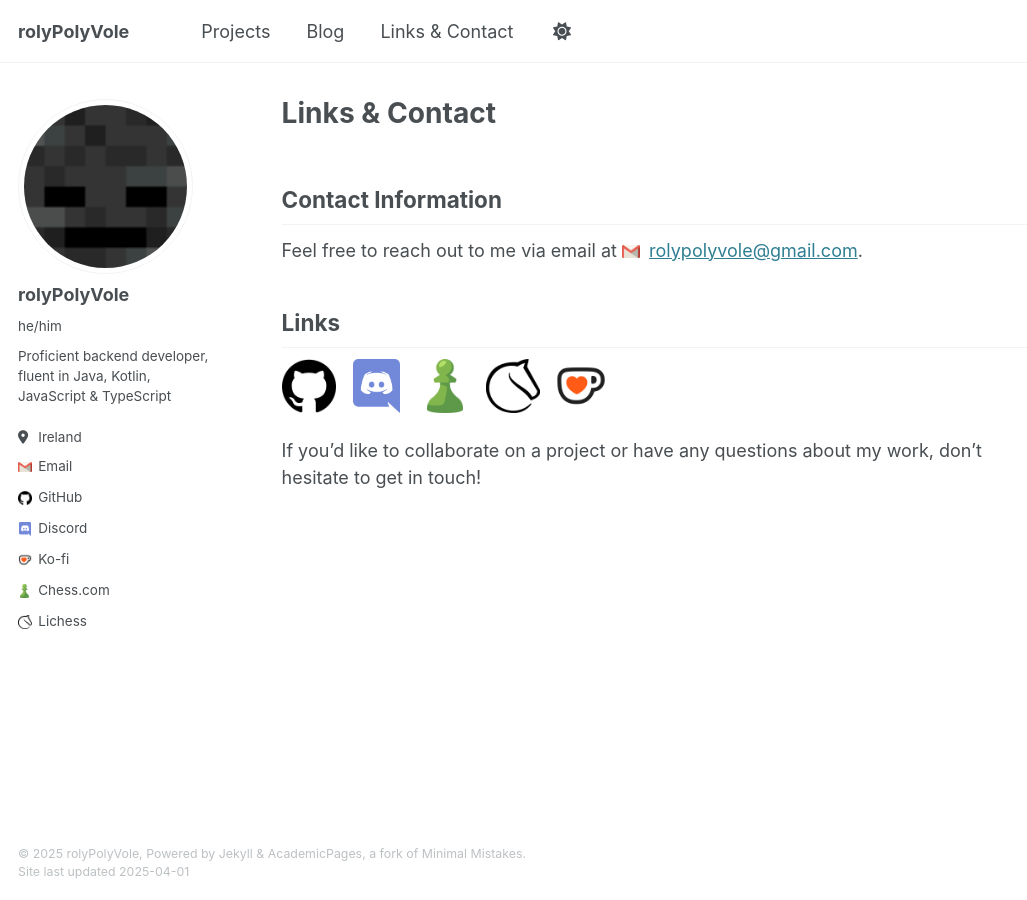
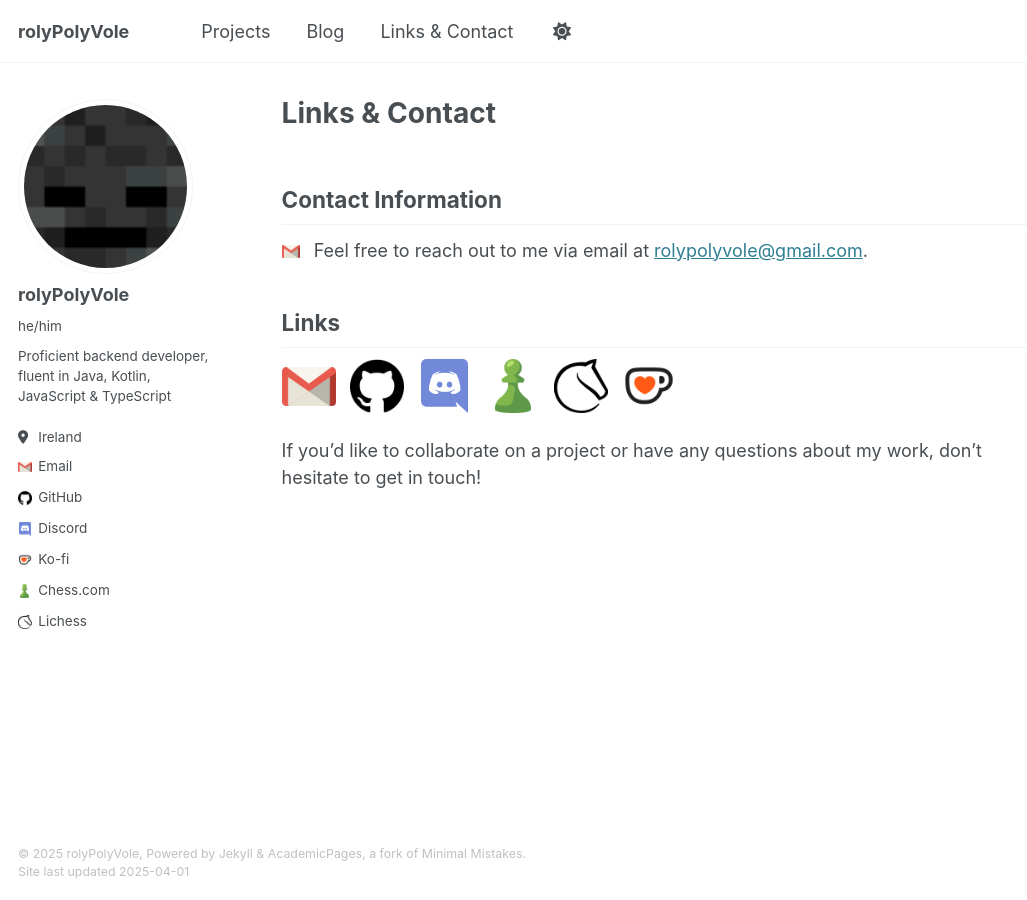
Before and after one commit to rolyPolyVole/rolyPolyVole.github.io, a Jekyll site: the page built from _pages/contact.md, in a window 1280 px wide. Shown: the whole page, without its empty margins (0-1027 px from the left). Built offline with Jekyll 4.4.1, drawn with Linux system fonts in a browser that asks for light colours.

Commit message:
Add email icon

```diff
--- a/_pages/contact.md
+++ b/_pages/contact.md
@@ -7,10 +7,11 @@ author_profile: true
 
 ## Contact Information
 
-Feel free to reach out to me via email at <img src="/images/custom_icons/email.png" alt="Email" style="width: 1em; height: 1em; object-fit: contain; margin-right: 0.5em; vertical-align: middle;">[rolypolyvole@gmail.com](mailto:rolypolyvole@gmail.com).
+<img src="/images/custom_icons/email.png" alt="Email" style="width: 1em; height: 1em; object-fit: contain; margin-right: 0.5em; vertical-align: middle;"> Feel free to reach out to me via email at [rolypolyvole@gmail.com](mailto:rolypolyvole@gmail.com).
 
 ## Links
 
+<a href="mailto:rolypolyvole@gmail.com"><img src="/images/custom_icons/email.png" alt="Email" style="width: 3em; height: 3em; object-fit: contain; margin-right: 0.5em; vertical-align: middle;"></a>
 <a href="https://github.com/rolyPolyVole" target="_blank"><img src="/images/custom_icons/github.png" alt="GitHub" class="theme-aware-icon github-icon" style="width: 3em; height: 3em; object-fit: contain; margin-right: 0.5em; vertical-align: middle;"></a>
 <a href="https://discord.com/users/rolyPolyVole" target="_blank"><img src="/images/custom_icons/discord.png" alt="Discord" style="width: 3em; height: 3em; object-fit: contain; margin-right: 0.5em; vertical-align: middle;"></a>
 <a href="https://chess.com/member/rolyPolyVole" target="_blank"><img src="/images/custom_icons/chesscom.png" alt="Chess.com" style="width: 3em; height: 3em; object-fit: contain; margin-right: 0.5em; vertical-align: middle;"></a>
```
